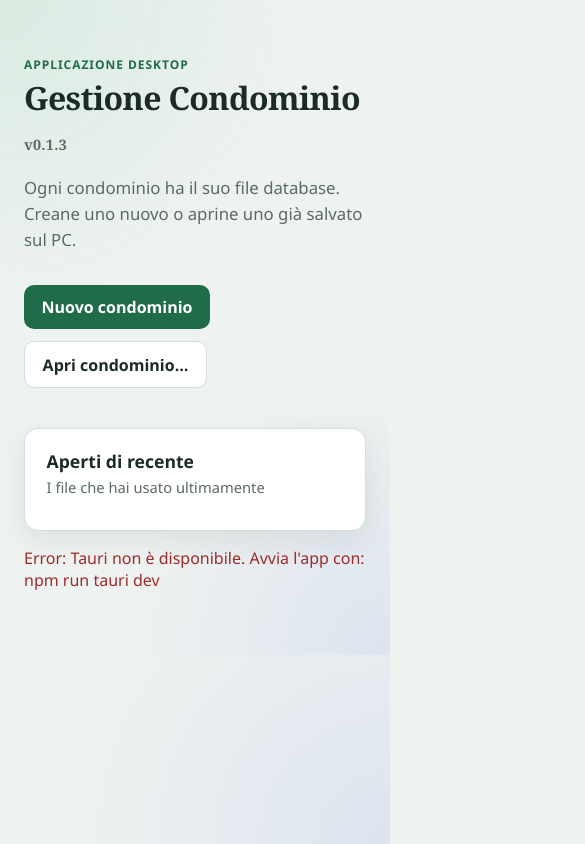
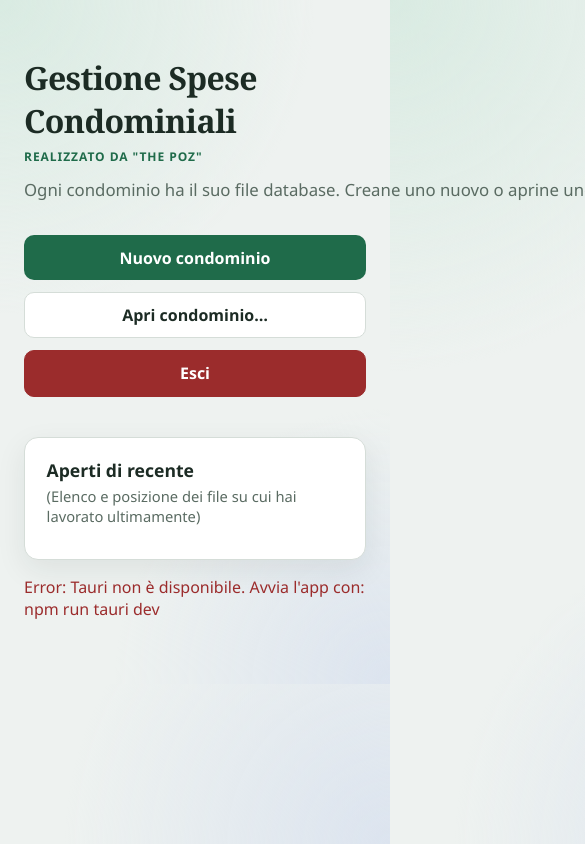
Before and after one commit to CRICAPLORENZOP/GESTIONECONDOMINIO, a website with bundled scripts: page src/index.html in a window 390 px wide. Shown: the top 844 px of the page, 585 px wide, since content can reach past the window. Built offline with nearby package versions, Linux system fonts and the light colour scheme.

Commit message:
Pubblica v0.1.4: home con Esci, crediti The Poz e layout pulsanti.
Aggiunge il pulsante Esci rosso, riorganizza Nuovo/Apri/Esci, crediti Realizzato da The Poz e testo guida su una riga.

Co-authored-by: Cursor <cursoragent@cursor.com>

```diff
--- a/package.json
+++ b/package.json
@@ -1,7 +1,7 @@
 {
   "name": "gestione-condominio",
   "private": true,
-  "version": "0.1.3",
+  "version": "0.1.4",
   "type": "module",
   "scripts": {
     "tauri": "tauri",
--- a/src-tauri/Cargo.toml
+++ b/src-tauri/Cargo.toml
@@ -1,6 +1,6 @@
 [package]
 name = "gestione-condominio"
-version = "0.1.3"
+version = "0.1.4"
 description = "Gestione e ripartizione spese condominiali"
 authors = ["you"]
 edition = "2021"
--- a/src-tauri/tauri.conf.json
+++ b/src-tauri/tauri.conf.json
@@ -1,7 +1,7 @@
 {
   "$schema": "https://schema.tauri.app/config/2",
   "productName": "Gestione Condominio",
-  "version": "0.1.3",
+  "version": "0.1.4",
   "identifier": "com.gestione.condominio",
   "build": {
     "frontendDist": "../src"
@@ -10,7 +10,7 @@
     "withGlobalTauri": true,
     "windows": [
       {
-        "title": "Gestione Condominio v0.1.3",
+        "title": "Gestione Condominio v0.1.4",
         "width": 1100,
         "height": 720,
         "minWidth": 900,
--- a/src/css/index.css
+++ b/src/css/index.css
@@ -1,26 +1,18 @@
 .home {
-  max-width: 780px;
+  max-width: 960px;
   margin: 0 auto;
   padding: 3.5rem 1.5rem 3rem;
 }
 
 .home-hero h1 {
-  margin: 0.2rem 0 0.8rem;
+  margin: 0 0 0.35rem;
   font-family: var(--font-display);
   font-size: clamp(2rem, 4vw, 2.8rem);
   letter-spacing: -0.02em;
 }
 
-.home-versione {
-  font-size: 0.45em;
-  font-weight: 600;
-  letter-spacing: 0.02em;
-  color: var(--ink-muted);
-  vertical-align: middle;
-}
-
 .home-kicker {
-  margin: 0;
+  margin: 0 0 0.8rem;
   text-transform: uppercase;
   letter-spacing: 0.08em;
   font-size: 0.75rem;
@@ -30,17 +22,57 @@
 
 .home-lead {
   margin: 0;
-  max-width: 36rem;
   color: var(--ink-muted);
   line-height: 1.55;
   font-size: 1.05rem;
+  white-space: nowrap;
 }
 
 .home-actions {
-  display: flex;
-  flex-wrap: wrap;
+  display: grid;
+  grid-template-columns: 1fr 1fr 1fr;
   gap: 0.75rem;
   margin: 2rem 0 2.5rem;
+  align-items: center;
+}
+
+.home-actions .btn {
+  min-width: 11.5rem;
+  text-align: center;
+}
+
+.home-actions #btn-nuovo {
+  justify-self: start;
+}
+
+.home-actions #btn-apri {
+  justify-self: center;
+}
+
+.home-actions #btn-esci {
+  justify-self: end;
+  background: var(--danger);
+  color: #fff;
+  border: 1px solid var(--danger);
+}
+
+.home-actions #btn-esci:hover {
+  background: color-mix(in srgb, var(--danger) 85%, #000);
+  border-color: color-mix(in srgb, var(--danger) 85%, #000);
+}
+
+@media (max-width: 640px) {
+  .home-actions {
+    grid-template-columns: 1fr;
+  }
+
+  .home-actions #btn-nuovo,
+  .home-actions #btn-apri,
+  .home-actions #btn-esci {
+    justify-self: stretch;
+    width: 100%;
+    min-width: 0;
+  }
 }
 
 .home-recenti {
--- a/src/index.html
+++ b/src/index.html
@@ -10,8 +10,8 @@
   <body>
     <div class="home">
       <header class="home-hero">
-        <p class="home-kicker">Applicazione desktop</p>
-        <h1>Gestione Condominio <span class="home-versione" id="app-versione"></span></h1>
+        <h1>Gestione Spese Condominiali</h1>
+        <p class="home-kicker">Realizzato da &quot;The Poz&quot;</p>
         <p class="home-lead">
           Ogni condominio ha il suo file database. Creane uno nuovo o aprine uno
           già salvato sul PC.
@@ -23,12 +23,13 @@
         <button type="button" class="btn btn-secondary" id="btn-apri">
           Apri condominio…
         </button>
+        <button type="button" class="btn btn-danger" id="btn-esci">Esci</button>
       </section>
 
       <section class="home-recenti" aria-labelledby="titolo-recenti">
         <div class="recenti-head">
           <h2 id="titolo-recenti">Aperti di recente</h2>
-          <p class="muted" id="recenti-hint">I file che hai usato ultimamente</p>
+          <p class="muted" id="recenti-hint">(Elenco e posizione dei file su cui hai lavorato ultimamente)</p>
         </div>
         <ul class="recenti-lista" id="lista-recenti"></ul>
         <p class="muted" id="recenti-vuoti" hidden>
--- a/src/js/index.js
+++ b/src/js/index.js
@@ -7,7 +7,7 @@ import {
   scegliPercorsoSalvataggio,
 } from "./api.js";
 import { controllaAggiornamenti } from "./aggiornamenti.js";
-import { aggiornaTitoloFinestra, getVersioneApp } from "./versione.js";
+import { aggiornaTitoloFinestra } from "./versione.js";
 
 const listaRecenti = document.querySelector("#lista-recenti");
 const recentiVuoti = document.querySelector("#recenti-vuoti");
@@ -141,10 +141,22 @@ document.querySelector("#btn-apri").addEventListener("click", async () => {
   }
 });
 
+document.querySelector("#btn-esci").addEventListener("click", async () => {
+  try {
+    const processApi = window.__TAURI__?.process;
+    if (processApi?.exit) {
+      await processApi.exit(0);
+      return;
+    }
+    await window.__TAURI__?.webviewWindow
+      ?.getCurrentWebviewWindow?.()
+      ?.close?.();
+  } catch (err) {
+    mostraErrore(homeError, String(err));
+  }
+});
+
 async function avviaHome() {
-  const versione = await getVersioneApp();
-  const elVer = document.querySelector("#app-versione");
-  if (elVer) elVer.textContent = `v${versione}`;
   await aggiornaTitoloFinestra();
   await caricaRecenti();
   controllaAggiornamenti();
--- a/src/js/versione.js
+++ b/src/js/versione.js
@@ -15,11 +15,11 @@ export async function getVersioneApp() {
   } catch {
     /* ignora */
   }
-  cacheVersione = "0.1.3";
+  cacheVersione = "0.1.4";
   return cacheVersione;
 }
 
-/** Es. "Gestione Condominio v0.1.3" */
+/** Es. "Gestione Condominio v0.1.4" */
 export async function titoloAppBase() {
   const v = await getVersioneApp();
   return `Gestione Condominio v${v}`;
```
Also changed, not shown: 1 other file.
